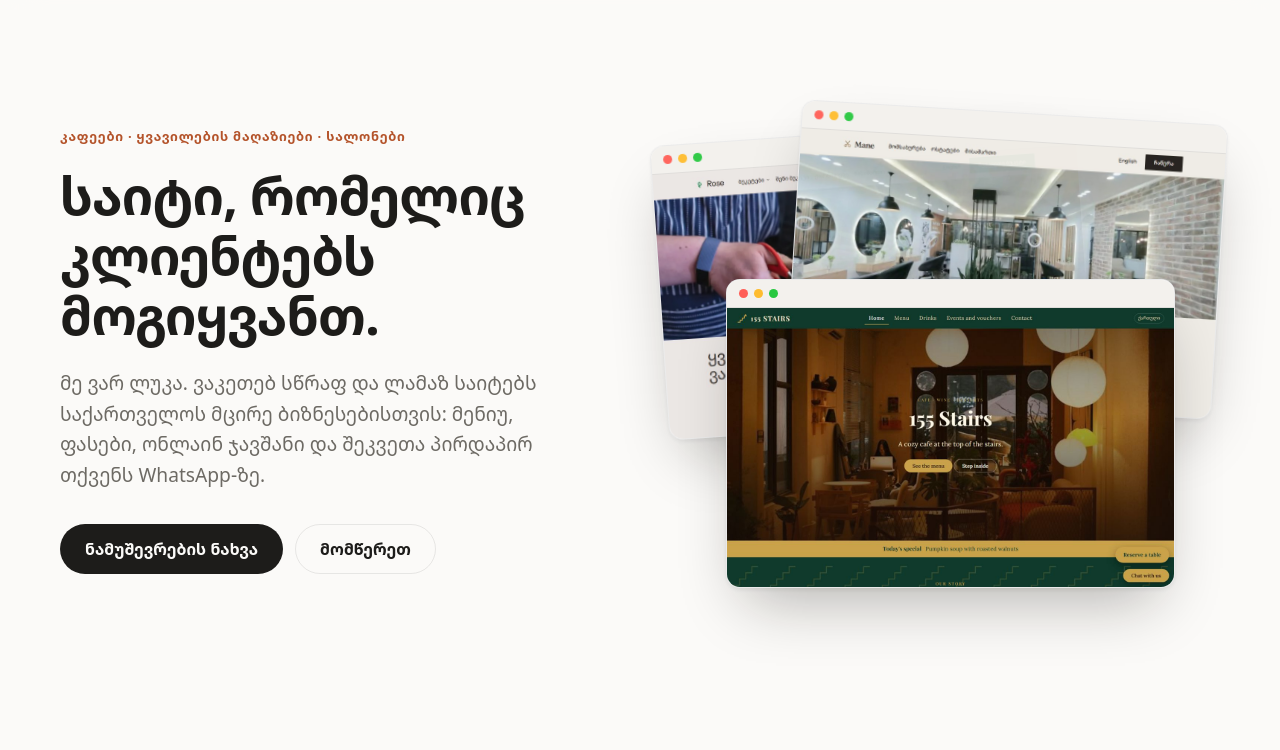
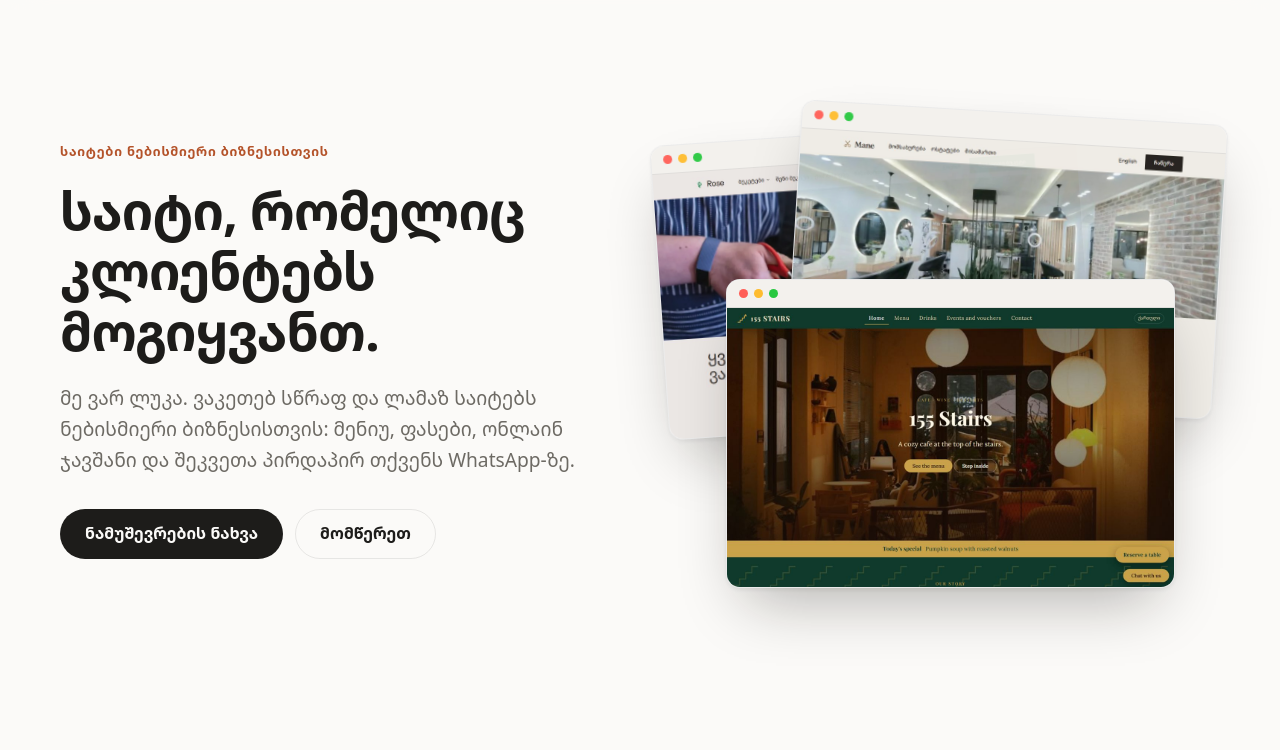
Before and after one commit to lukazurash/lukazurash.github.io, a plain HTML site: page index.html in a window 1280 px wide. Shown: the part 50-800 px from the top of the page. Drawn offline with Linux system fonts and the light colour scheme.

Commit message:
Hero and meta: websites for any business
Co-Authored-By: Claude Opus 5.5 <noreply@anthropic.com>

```diff
--- a/app.js
+++ b/app.js
@@ -12,9 +12,9 @@ document.documentElement.classList.remove("no-js");
 const EN = {
   skip: "Skip to work", brand: "Luka",
   nWork: "Work", nFeat: "What you get", nProc: "Process", nCta: "Get in touch",
-  eyebrow: "Cafés · Flower shops · Salons",
+  eyebrow: "Websites for any business",
   h1: "A website that brings you customers.",
-  lead: "I'm Luka. I build fast, beautiful websites for small businesses in Georgia: menus, prices, online booking, and orders that land straight in your WhatsApp.",
+  lead: "I'm Luka. I build fast, beautiful websites for any kind of business: menus, prices, online booking, and orders that land straight in your WhatsApp.",
   ctaWork: "See my work", ctaTalk: "Get in touch",
   wTitle: "Work", wSub: "Four live sites. Open one and try it the way your customers would.",
   k1: "Café & restaurant", d1: "Menu, events and online table booking. Every booking goes straight to the owner's phone.",
--- a/index.html
+++ b/index.html
@@ -4,11 +4,11 @@
 <meta charset="utf-8">
 <meta name="viewport" content="width=device-width, initial-scale=1, viewport-fit=cover">
 <title>ლუკა — საიტები ნებისმიერი ბიზნესისთვის</title>
-<meta name="description" content="ვაკეთებ სწრაფ და ლამაზ საიტებს საქართველოს მცირე ბიზნესებისთვის: მენიუ, ფასები, ონლაინ ჯავშანი და შეკვეთა პირდაპირ WhatsApp-ზე.">
+<meta name="description" content="ვაკეთებ სწრაფ და ლამაზ საიტებს ნებისმიერი ბიზნესისთვის: მენიუ, ფასები, ონლაინ ჯავშანი და შეკვეთა პირდაპირ WhatsApp-ზე.">
 <meta name="theme-color" content="#fbfaf8" media="(prefers-color-scheme: light)">
 <meta name="theme-color" content="#0f0e0d" media="(prefers-color-scheme: dark)">
 <meta property="og:title" content="ლუკა — საიტები ნებისმიერი ბიზნესისთვის">
-<meta property="og:description" content="კაფეები, ყვავილების მაღაზიები, სალონები. ნახეთ ნამუშევრები.">
+<meta property="og:description" content="საიტები ნებისმიერი ბიზნესისთვის: კაფე, სასტუმრო, მაღაზია, სალონი, კლინიკა და სხვა. ნახეთ ნამუშევრები.">
 <meta property="og:image" content="https://lukazurash.github.io/img/stairs.jpg">
 <meta property="og:url" content="https://lukazurash.github.io/">
 <meta property="og:type" content="website">
@@ -43,9 +43,9 @@
   <section class="hero">
     <div class="wrap hero-in">
       <div class="hero-copy reveal">
-        <p class="eyebrow" data-i18n="eyebrow">კაფეები · ყვავილების მაღაზიები · სალონები</p>
+        <p class="eyebrow" data-i18n="eyebrow">საიტები ნებისმიერი ბიზნესისთვის</p>
         <h1 data-i18n="h1">საიტი, რომელიც კლიენტებს მოგიყვანთ.</h1>
-        <p class="lead" data-i18n="lead">მე ვარ ლუკა. ვაკეთებ სწრაფ და ლამაზ საიტებს საქართველოს მცირე ბიზნესებისთვის: მენიუ, ფასები, ონლაინ ჯავშანი და შეკვეთა პირდაპირ თქვენს WhatsApp-ზე.</p>
+        <p class="lead" data-i18n="lead">მე ვარ ლუკა. ვაკეთებ სწრაფ და ლამაზ საიტებს ნებისმიერი ბიზნესისთვის: მენიუ, ფასები, ონლაინ ჯავშანი და შეკვეთა პირდაპირ თქვენს WhatsApp-ზე.</p>
         <div class="cta">
           <a class="btn" href="#work" data-i18n="ctaWork">ნამუშევრების ნახვა</a>
           <a class="btn btn-ghost" href="#contact" data-i18n="ctaTalk">მომწერეთ</a>
```
